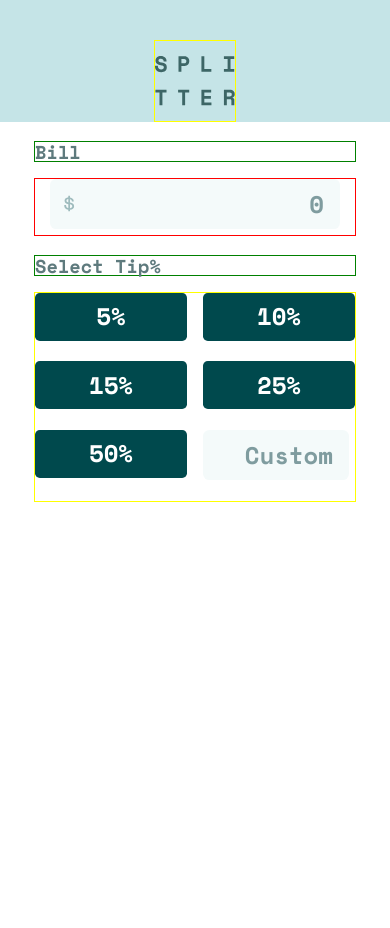
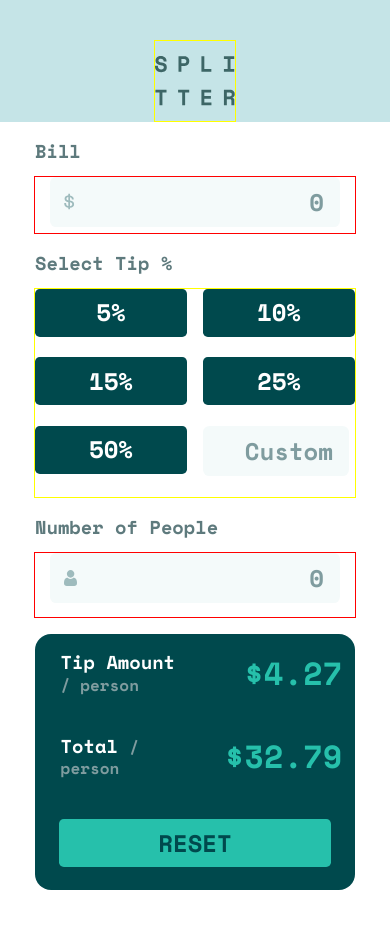
Before and after one commit to Badarando/tip-calculator-app-main, a React (Vite) app: page / in a window 390 px wide. Shown: the top 928 px of the page. Built offline with nearby package versions, Linux system fonts and the light colour scheme.

Commit message:
versão mobile finalizada

```diff
--- a/src/pages/Home/index.jsx
+++ b/src/pages/Home/index.jsx
@@ -1,5 +1,5 @@
 import React from 'react';
-import { Logo, Main, SectionBill, Title, SectionTip, Button } from './style';
+import { Logo, Main, SectionBill, Title, SectionTip, Button, SectionAmount, SectionResult, Div, TipAmount, TipValue, Reset } from './style';
 
 export function Home() {
   return (
@@ -10,7 +10,7 @@ export function Home() {
         <SectionBill>
           <input type="text" placeholder="0"/>
         </SectionBill>
-        <Title>Select Tip%</Title>
+        <Title>Select Tip %</Title>
         <SectionTip>
           <Button>5%</Button>
           <Button>10%</Button>
@@ -19,6 +19,25 @@ export function Home() {
           <Button>50%</Button>
           <input class="custom" type="text" placeholder="Custom" />
         </SectionTip>
+        <Title>Number of People</Title>
+        <SectionAmount>
+        <input class="amount" type="text" placeholder="0"/>
+        </SectionAmount>
+        <SectionResult>
+          <Div>
+            <TipAmount>Tip Amount <span>/ person</span></TipAmount>
+          </Div>
+          <Div>
+            <TipValue>$4.27</TipValue>
+          </Div>
+          <Div>
+            <TipAmount>Total <span>/ person</span></TipAmount>
+          </Div>
+          <Div>
+            <TipValue>$32.79</TipValue>
+          </Div>
+          <Reset>Reset</Reset>
+        </SectionResult>
       </Main>
 
     </>
--- a/src/pages/Home/style.js
+++ b/src/pages/Home/style.js
@@ -51,7 +51,6 @@ export const SectionBill = styled.section`
 export const Title = styled.h3`
     width: 20rem;
     height: 1.2rem;
-    border: 1px solid green;
     color: ${theme.darkgrayishCyan};
     font-family: 'Space Mono', monospace;
     margin-bottom: 1rem;
@@ -79,3 +78,57 @@ export const Button = styled.button`
     font-size: 1.5rem;
 
 `;
+
+export const SectionAmount = styled.section`
+    width: 20rem;
+    height: 4rem;
+    margin-bottom: 1rem;
+    border: 1px solid red;
+    display: flex;
+    flex-direction: column;
+    align-items: center;
+`
+
+export const SectionResult = styled.section`
+    width: 20rem;
+    height: 16rem;
+    background-color: ${theme.veryDarkCyan};
+    border-radius: 1rem;
+    display: flex;
+    justify-content: center;
+    flex-wrap: wrap;
+    column-gap: .8rem;
+    row-gap: 0px;
+`
+
+export const Div = styled.div`
+    width: 8rem;
+    height: 4rem;
+    padding-left: .8rem;
+`
+
+export const TipAmount = styled(Title)`
+    width: 7.6rem;
+    height: 3rem;
+    color: ${theme.white};
+
+    span {
+        color: ${theme.grayishCyan};
+        font-size: 1rem;
+    }
+`
+
+export const TipValue = styled.h1`
+    font-family: 'Space Mono', monospace;
+    color: ${theme.strongCyan};
+    text-align: right;
+`
+
+export const Reset = styled(Button)`
+    width: 17rem;
+    margin: auto;
+    text-transform: uppercase;
+    margin-bottom: 1.4rem;
+    background-color: ${theme.strongCyan};
+    color: ${theme.veryDarkCyan};
+`
--- a/src/styles/elements/Base.js
+++ b/src/styles/elements/Base.js
@@ -44,5 +44,8 @@ input::placeholder {
     background-image: none;
 }
 
+.amount {
+    background-image: url('../images/icon-person.svg');
+}
 
 `
```
